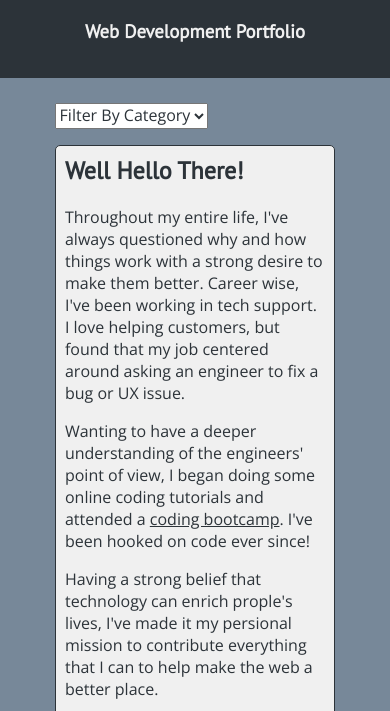
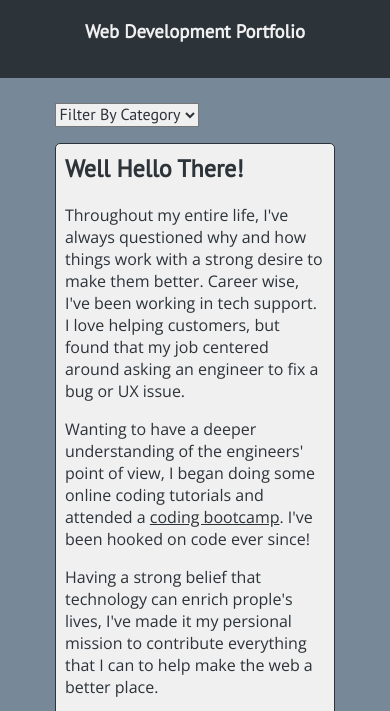
Before and after one commit to deeheber/code-blog, a plain HTML site: page index.html in a window 390 px wide. Shown: the part 82-793 px from the top of the page. Drawn offline with nearby package versions, Linux system fonts and the light colour scheme.

Commit message:
styles for the mobile category drop down menu

```diff
--- a/styles/modules.css
+++ b/styles/modules.css
@@ -12,6 +12,8 @@ article, #about, #stats {
   text-decoration: none;
 }
 
+/***Sidebar category links on larger screens***/
+
 #sidebar ul {
   list-style-type: none;
 }
@@ -21,6 +23,13 @@ article, #about, #stats {
   font-size: 1.2em;
   font-family: 'PT Sans', sans-serif;
   text-decoration: none;
+}
+
+/***Drop down category filter for mobile view***/
+#category-filter {
+  background-color: rgb(240,240,240);
+  color: rgb(44, 51, 57);
+  font-family: 'PT Sans', sans-serif;
 }
 
 /******  Navigation Styles  ******/
```
